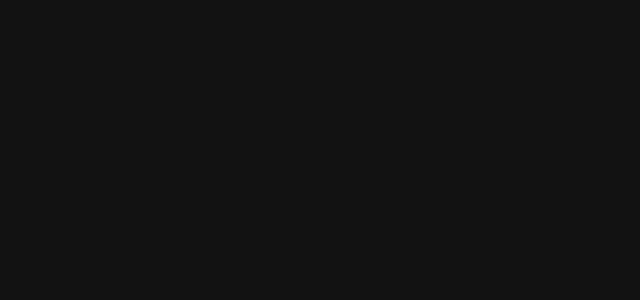
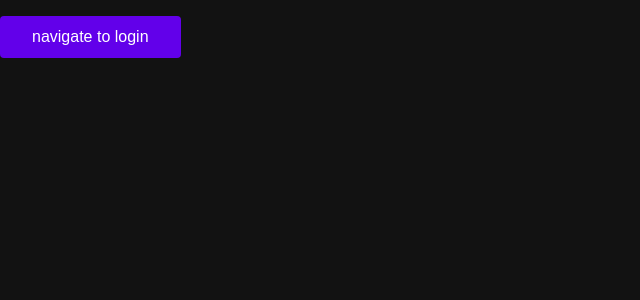
Before and after one commit to Shreyas2004wagh/Nova_Testimonial, a React (Vite) app in the folder Client/: page / in a window 1280 px wide. Before the commit this address had no page. Shown: the top 300 px of the page, without its empty margins (0-640 px from the left). Built offline with nearby package versions, Linux system fonts and the light colour scheme.

Commit message:
for deployment

```diff
--- a/Client/src/App.jsx
+++ b/Client/src/App.jsx
@@ -7,6 +7,7 @@
 import SpacePage from './Pages/SpacePage';
 import SpaceDetails from './Pages/SpaceDetails';
 import Profile from './Pages/Profile';
+import LandingPage from './Pages/LandingPage';
 
 const App = () => {
   return (
@@ -19,6 +20,7 @@
         <Route path="/:publicUrl" element={<SpacePage />} />
         <Route path="/space-details" element={<SpaceDetails />} />
         <Route path="/profile" element={<Profile />} />
+        <Route path="/" element={<LandingPage />} />
       </Routes>
     </BrowserRouter>
   );
--- /dev/null
+++ b/Client/src/Pages/LandingPage.jsx
@@ -0,0 +1,15 @@
+import React from 'react'
+
+const LandingPage = () => {
+  return (
+    <div>
+        <a href="/login ">
+      <button>
+        navigate to login
+      </button>
+      </a>
+    </div>
+  )
+}
+
+export default LandingPage
```
Also changed, not shown: 11 other files (tests, documents, lock files or other folders).
